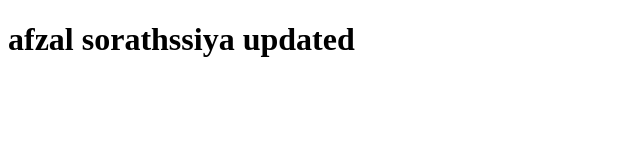
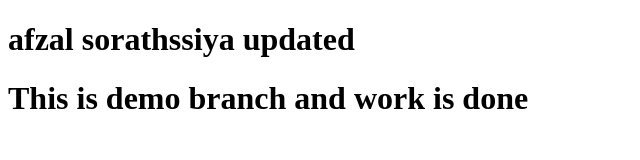
Before and after one commit to afzalsorathiya/sftp_project, a plain HTML site: page index.html in a window 1280 px wide. Shown: the whole page, without its empty margins (0-640 px from the left). Drawn offline with Linux system fonts and the light colour scheme.

Commit message:
Update index.html file demo add

```diff
--- a/index.html
+++ b/index.html
@@ -7,5 +7,6 @@
 </head>
 <body>
     <h1>afzal sorathssiya updated</h1>
+    <h1>This is demo branch and work is done</h1>
 </body>
 </html>
```
